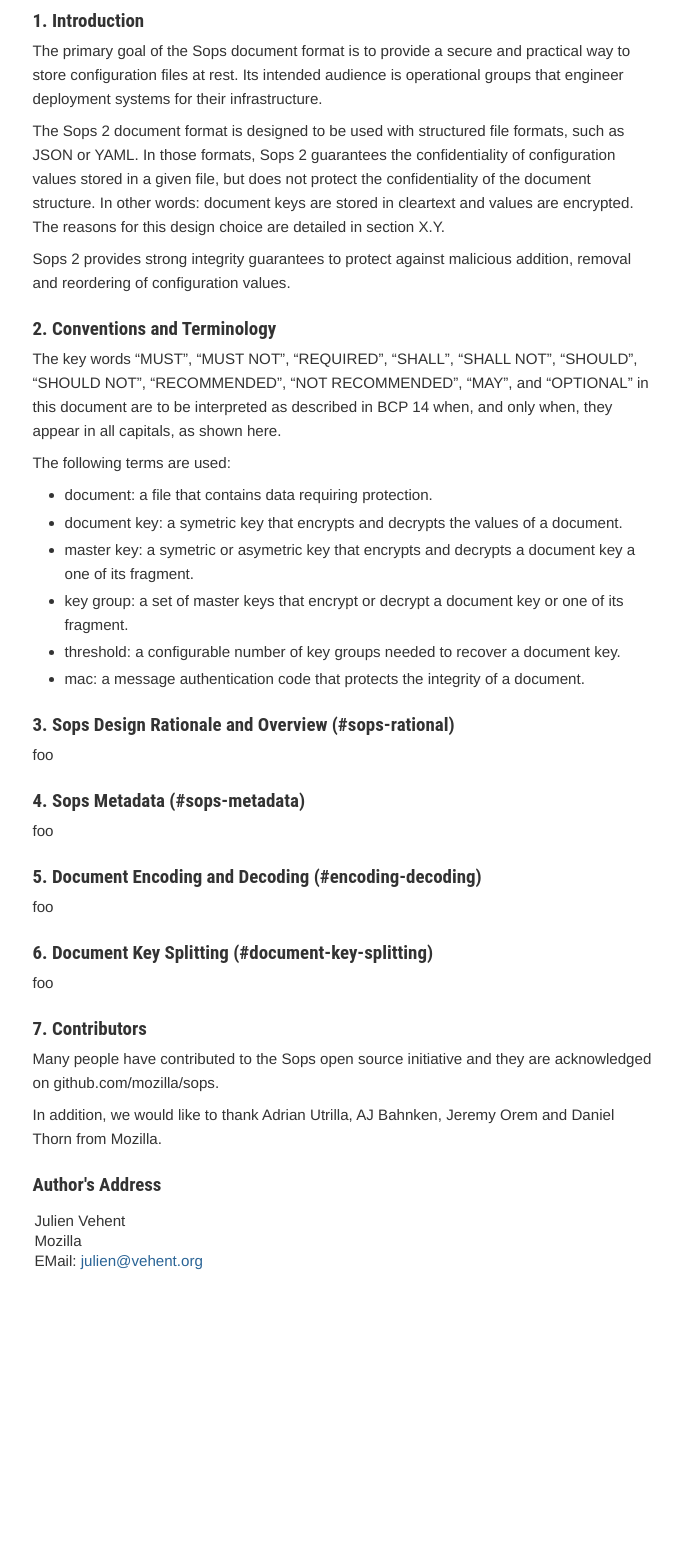
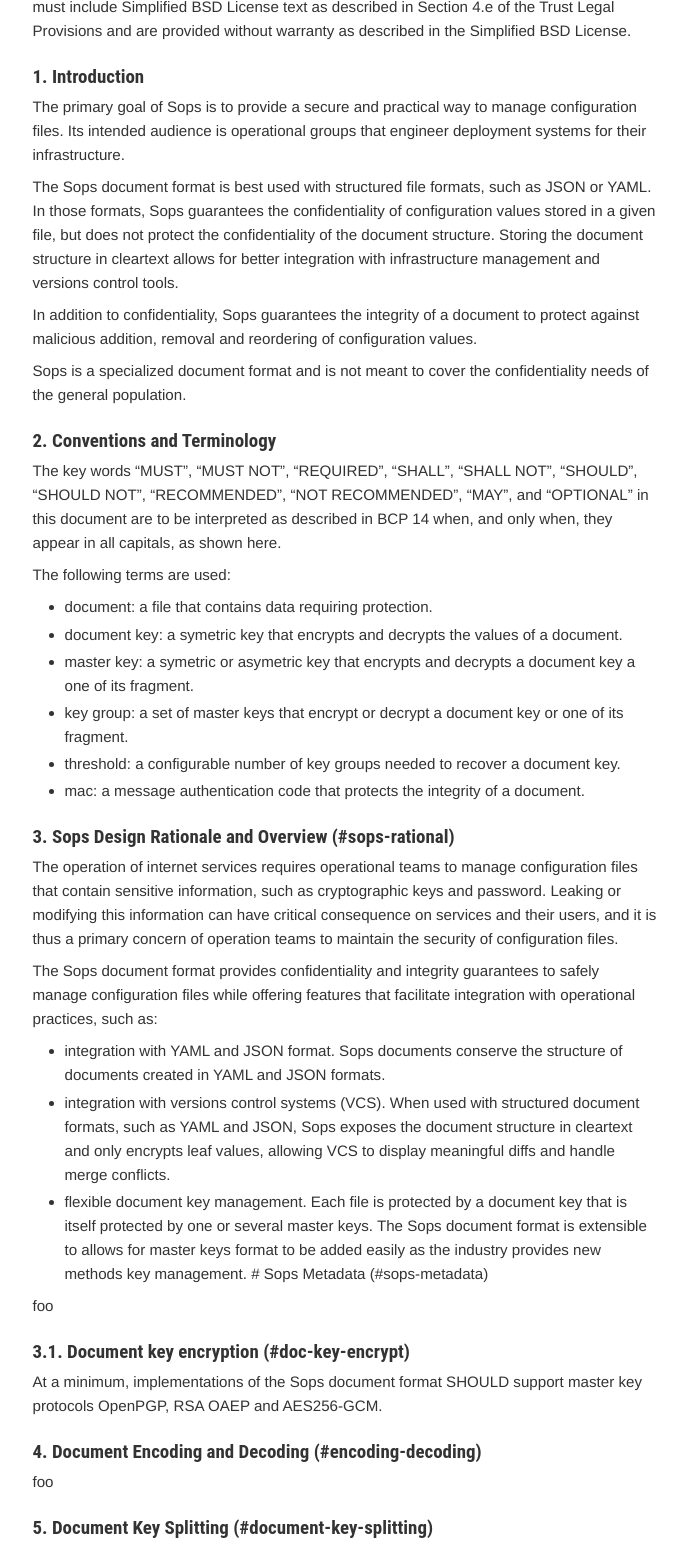
Before and after one commit to jvehent/sops-spec, a plain HTML site: page draft-sops.html in a window 1280 px wide. Shown: the part 894-2436 px from the top of the page, without its empty margins (123-810 px from the left). Before the commit the page ends 2240 px from the top, so only its background shows below. Drawn offline with Linux system fonts and the light colour scheme.

Commit message:
Script updating gh-pages from 4e063b5. [ci skip]

```diff
--- a/draft-sops2.html
+++ b/draft-sops.html
@@ -5,7 +5,7 @@
 <head profile="http://www.w3.org/2006/03/hcard http://dublincore.org/documents/2008/08/04/dc-html/">
   <meta http-equiv="Content-Type" content="text/html; charset=us-ascii" />
 
-  <title>The Sops 2 Document Format</title>
+  <title>The Sops Document Format</title>
 
 
 <style type="text/css">/*<![CDATA[*/
@@ -285,10 +285,10 @@
 <link href="#rfc.section.1" rel="Chapter" title="1 Introduction">
 <link href="#rfc.section.2" rel="Chapter" title="2 Conventions and Terminology">
 <link href="#rfc.section.3" rel="Chapter" title="3 Sops Design Rationale and Overview (#sops-rational)">
-<link href="#rfc.section.4" rel="Chapter" title="4 Sops Metadata (#sops-metadata)">
-<link href="#rfc.section.5" rel="Chapter" title="5 Document Encoding and Decoding (#encoding-decoding)">
-<link href="#rfc.section.6" rel="Chapter" title="6 Document Key Splitting (#document-key-splitting)">
-<link href="#rfc.section.7" rel="Chapter" title="7 Contributors">
+<link href="#rfc.section.3.1" rel="Chapter" title="3.1 Document key encryption (#doc-key-encrypt)">
+<link href="#rfc.section.4" rel="Chapter" title="4 Document Encoding and Decoding (#encoding-decoding)">
+<link href="#rfc.section.5" rel="Chapter" title="5 Document Key Splitting (#document-key-splitting)">
+<link href="#rfc.section.6" rel="Chapter" title="6 Contributors">
 <link href="#rfc.authors" rel="Chapter">
 
 
@@ -296,10 +296,10 @@
   <link rel="schema.dct" href="http://purl.org/dc/terms/" />
 
   <meta name="dct.creator" content="Vehent, J." />
-  <meta name="dct.identifier" content="urn:ietf:id:draft-sops2-latest" />
+  <meta name="dct.identifier" content="urn:ietf:id:draft-sops-latest" />
   <meta name="dct.issued" scheme="ISO8601" content="2019-11" />
-  <meta name="dct.abstract" content="foo" />
-  <meta name="description" content="foo" />
+  <meta name="dct.abstract" content="The Sops document format stores configuration files in a structured format that protect the confidentiality of values and the integrity of the entire document." />
+  <meta name="description" content="The Sops document format stores configuration files in a structured format that protect the confidentiality of values and the integrity of the entire document." />
 
 </head>
 
@@ -325,11 +325,11 @@
     </tbody>
   </table>
 
-  <p class="title">The Sops 2 Document Format<br />
-  <span class="filename">draft-sops2-latest</span></p>
+  <p class="title">The Sops Document Format<br />
+  <span class="filename">draft-sops-latest</span></p>
 
   <h1 id="rfc.abstract"><a href="#rfc.abstract">Abstract</a></h1>
-<p>foo</p>
+<p>The Sops document format stores configuration files in a structured format that protect the confidentiality of values and the integrity of the entire document.</p>
 <h1 id="rfc.status"><a href="#rfc.status">Status of This Memo</a></h1>
 <p>This Internet-Draft is submitted in full conformance with the provisions of BCP 78 and BCP 79.</p>
 <p>Internet-Drafts are working documents of the Internet Engineering Task Force (IETF).  Note that other groups may also distribute working documents as Internet-Drafts.  The list of current Internet-Drafts is at https://datatracker.ietf.org/drafts/current/.</p>
@@ -350,13 +350,13 @@
 </li>
 <li>3.   <a href="#rfc.section.3">Sops Design Rationale and Overview (#sops-rational)</a>
 </li>
-<li>4.   <a href="#rfc.section.4">Sops Metadata (#sops-metadata)</a>
+<ul><li>3.1.   <a href="#rfc.section.3.1">Document key encryption (#doc-key-encrypt)</a>
 </li>
-<li>5.   <a href="#rfc.section.5">Document Encoding and Decoding (#encoding-decoding)</a>
+</ul><li>4.   <a href="#rfc.section.4">Document Encoding and Decoding (#encoding-decoding)</a>
 </li>
-<li>6.   <a href="#rfc.section.6">Document Key Splitting (#document-key-splitting)</a>
+<li>5.   <a href="#rfc.section.5">Document Key Splitting (#document-key-splitting)</a>
 </li>
-<li>7.   <a href="#rfc.section.7">Contributors</a>
+<li>6.   <a href="#rfc.section.6">Contributors</a>
 </li>
 <li><a href="#rfc.authors">Author's Address</a>
 </li>
@@ -367,9 +367,10 @@
   <h1 id="rfc.section.1">
 <a href="#rfc.section.1">1.</a> <a href="#introduction" id="introduction">Introduction</a>
 </h1>
-<p id="rfc.section.1.p.1">The primary goal of the Sops document format is to provide a secure and practical way to store configuration files at rest. Its intended audience is operational groups that engineer deployment systems for their infrastructure.</p>
-<p id="rfc.section.1.p.2">The Sops 2 document format is designed to be used with structured file formats, such as JSON or YAML. In those formats, Sops 2 guarantees the confidentiality of configuration values stored in a given file, but does not protect the confidentiality of the document structure. In other words: document keys are stored in cleartext and values are encrypted. The reasons for this design choice are detailed in section X.Y.</p>
-<p id="rfc.section.1.p.3">Sops 2 provides strong integrity guarantees to protect against malicious addition, removal and reordering of configuration values.</p>
+<p id="rfc.section.1.p.1">The primary goal of Sops is to provide a secure and practical way to manage configuration files. Its intended audience is operational groups that engineer deployment systems for their infrastructure.</p>
+<p id="rfc.section.1.p.2">The Sops document format is best used with structured file formats, such as JSON or YAML. In those formats, Sops guarantees the confidentiality of configuration values stored in a given file, but does not protect the confidentiality of the document structure. Storing the document structure in cleartext allows for better integration with infrastructure management and versions control tools.</p>
+<p id="rfc.section.1.p.3">In addition to confidentiality, Sops guarantees the integrity of a document to protect against malicious addition, removal and reordering of configuration values.</p>
+<p id="rfc.section.1.p.4">Sops is a specialized document format and is not meant to cover the confidentiality needs of the general population.</p>
 <h1 id="rfc.section.2">
 <a href="#rfc.section.2">2.</a> <a href="#conventions-and-terminology" id="conventions-and-terminology">Conventions and Terminology</a>
 </h1>
@@ -388,24 +389,33 @@
 <h1 id="rfc.section.3">
 <a href="#rfc.section.3">3.</a> <a href="#sops-design-rationale-and-overview-sops-rational" id="sops-design-rationale-and-overview-sops-rational">Sops Design Rationale and Overview (#sops-rational)</a>
 </h1>
-<p id="rfc.section.3.p.1">foo</p>
+<p id="rfc.section.3.p.1">The operation of internet services requires operational teams to manage configuration files that contain sensitive information, such as cryptographic keys and password. Leaking or modifying this information can have critical consequence on services and their users, and it is thus a primary concern of operation teams to maintain the security of configuration files.</p>
+<p id="rfc.section.3.p.2">The Sops document format provides confidentiality and integrity guarantees to safely manage configuration files while offering features that facilitate integration with operational practices, such as:</p>
+<p></p>
+
+<ul>
+<li>integration with YAML and JSON format. Sops documents conserve the structure of documents created in YAML and JSON formats.</li>
+<li>integration with versions control systems (VCS). When used with structured document formats, such as YAML and JSON, Sops exposes the document structure in cleartext and only encrypts leaf values, allowing VCS to display meaningful diffs and handle merge conflicts.</li>
+<li>flexible document key management. Each file is protected by a document key that is itself protected by one or several master keys. The Sops document format is extensible to allows for master keys format to be added easily as the industry provides new methods key management.  # Sops Metadata (#sops-metadata)</li>
+</ul>
+<p id="rfc.section.3.p.4">foo</p>
+<h2 id="rfc.section.3.1">
+<a href="#rfc.section.3.1">3.1.</a> <a href="#document-key-encryption-doc-key-encrypt" id="document-key-encryption-doc-key-encrypt">Document key encryption (#doc-key-encrypt)</a>
+</h2>
+<p id="rfc.section.3.1.p.1">At a minimum, implementations of the Sops document format SHOULD support master key protocols OpenPGP, RSA OAEP and AES256-GCM.</p>
 <h1 id="rfc.section.4">
-<a href="#rfc.section.4">4.</a> <a href="#sops-metadata-sops-metadata" id="sops-metadata-sops-metadata">Sops Metadata (#sops-metadata)</a>
+<a href="#rfc.section.4">4.</a> <a href="#document-encoding-and-decoding-encoding-decoding" id="document-encoding-and-decoding-encoding-decoding">Document Encoding and Decoding (#encoding-decoding)</a>
 </h1>
 <p id="rfc.section.4.p.1">foo</p>
 <h1 id="rfc.section.5">
-<a href="#rfc.section.5">5.</a> <a href="#document-encoding-and-decoding-encoding-decoding" id="document-encoding-and-decoding-encoding-decoding">Document Encoding and Decoding (#encoding-decoding)</a>
+<a href="#rfc.section.5">5.</a> <a href="#document-key-splitting-document-key-splitting" id="document-key-splitting-document-key-splitting">Document Key Splitting (#document-key-splitting)</a>
 </h1>
 <p id="rfc.section.5.p.1">foo</p>
 <h1 id="rfc.section.6">
-<a href="#rfc.section.6">6.</a> <a href="#document-key-splitting-document-key-splitting" id="document-key-splitting-document-key-splitting">Document Key Splitting (#document-key-splitting)</a>
+<a href="#rfc.section.6">6.</a> <a href="#contributors" id="contributors">Contributors</a>
 </h1>
-<p id="rfc.section.6.p.1">foo</p>
-<h1 id="rfc.section.7">
-<a href="#rfc.section.7">7.</a> <a href="#contributors" id="contributors">Contributors</a>
-</h1>
-<p id="rfc.section.7.p.1">Many people have contributed to the Sops open source initiative and they are acknowledged on github.com/mozilla/sops.</p>
-<p id="rfc.section.7.p.2">In addition, we would like to thank Adrian Utrilla, AJ Bahnken, Jeremy Orem and Daniel Thorn from Mozilla.</p>
+<p id="rfc.section.6.p.1">Many people have contributed to the Sops open source initiative and they are acknowledged on github.com/mozilla/sops.</p>
+<p id="rfc.section.6.p.2">In addition, we would like to thank Adrian Utrilla, AJ Bahnken, Jeremy Orem and Daniel Thorn from Mozilla.</p>
 <h1 id="rfc.authors"><a href="#rfc.authors">Author's Address</a></h1>
 <div class="avoidbreak">
   <address class="vcard">
```
Also changed, not shown: index.html (+6 -6 lines), draft-sops.txt (added), draft-sops2.txt (deleted).
